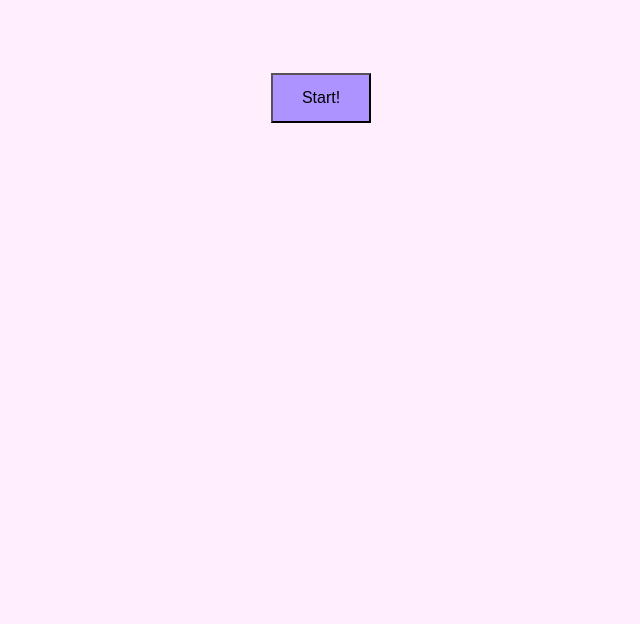
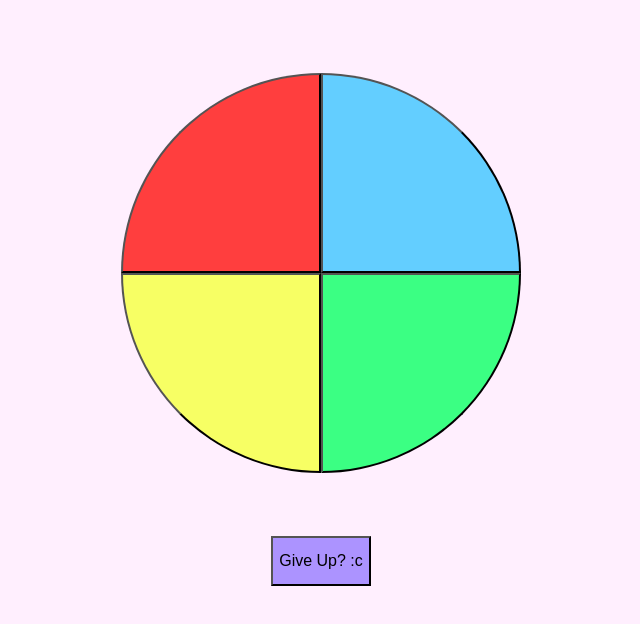
Before and after one commit to gcosta295/SimonSays, a plain HTML site: page index.html in a window 1280 px wide. Both pictures are taken after a click on the button "Start!". Shown: the part 62-686 px from the top of the page, without its empty margins (319-959 px from the left). Drawn offline with Linux system fonts and the light colour scheme.

Commit message:
ajustes de botones

```diff
--- a/index.html
+++ b/index.html
@@ -30,6 +30,12 @@
         <button id="boton3" onclick="playSound(3);"></button>
         <button id="boton4" onclick="playSound(2);"></button>
     </div>
+</div>
+
+<div id="container2">
+    <button id="giveUp"  onclick="showB();" >Give Up? :c</button>
+
+
 </div>
 
 <script type="text/javascript">
@@ -89,14 +95,20 @@ function showB() {
   var x = document.getElementById("box1");
   var y = document.getElementById("box2");
   var z = document.getElementById("startb");
-  if (x.style.display === "none") {
+  var w = document.getElementById("giveUp");
+
+  if (z.style.display !== "none") {
     x.style.display = "flex";
     y.style.display = "flex";
     z.style.display = "none";
+    w.style.display = "flex";
+
   } else {
     x.style.display = "none";
     y.style.display = "none";
     z.style.display = "flex";
+    w.style.display = "none";
+
 
   }
 }
--- a/style.css
+++ b/style.css
@@ -25,6 +25,15 @@ h1{
   align-items: center;
   display: inline-block;
 
+}
+
+#giveUp{
+  background-color: rgb(172, 147, 255);
+  height: 50px;
+  width: 100px;
+  justify-content: center;
+  align-items: center;
+  display: none;
 }
 #boton1{
   background-color: rgb(255, 62, 62);
@@ -109,3 +118,11 @@ h1{
   justify-content: center;
   align-items: center;
 }
+
+#container2{
+  display: flex;
+  flex-direction: column;
+  justify-content: center;
+  align-items: center;
+  margin-top: 5%;
+}
```
